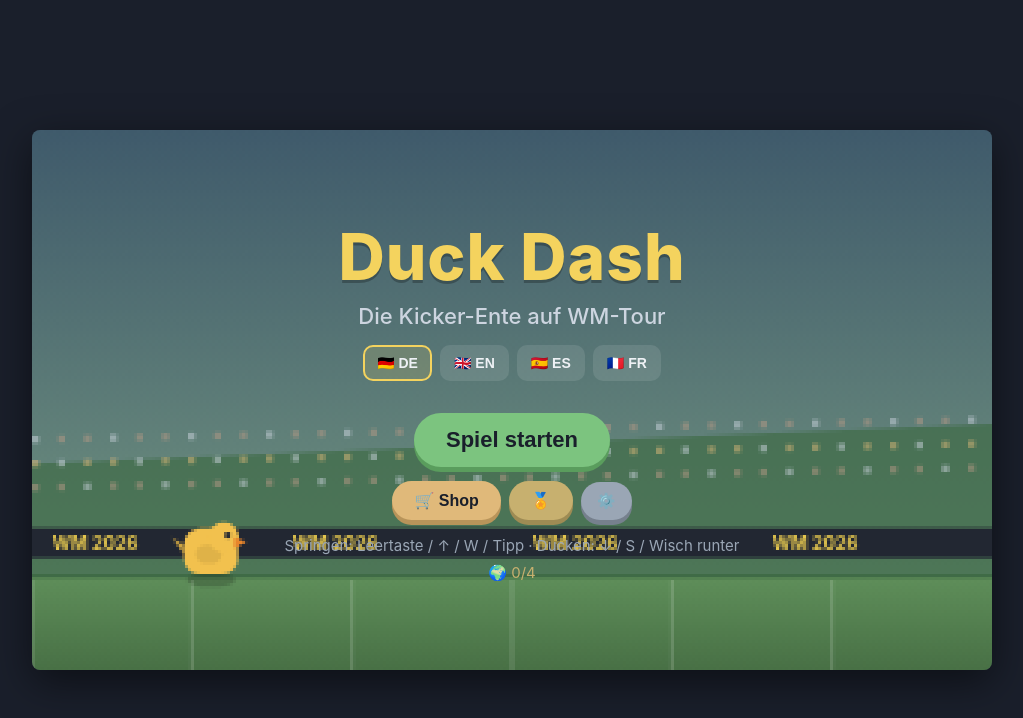
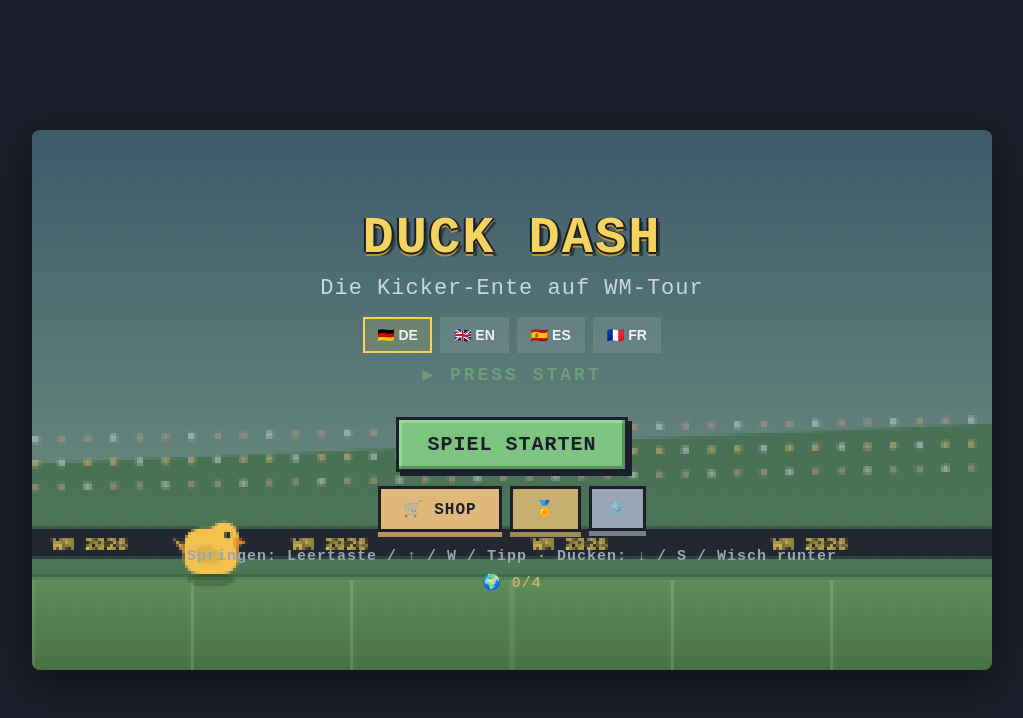
Before and after one commit to yunghundse/duck-dash, a plain HTML site: page index.html in a window 1280 px wide. Shown: the whole page, without its empty margins (128-1151 px from the left). Drawn offline with Linux system fonts and the light colour scheme.

Commit message:
feat: Retro-UI, Pixel-Font, korrekte Sonderzeichen
- monospace Pixel-Font-Stack (deckt Umlaute + ES/FR-Akzente, offline-safe)
- gestufter Pixel-Schatten auf Titeln, blinkendes PRESS START
- eckige Retro-Buttons mit hartem Pixel-Rahmen
- Canvas-fillText auf monospace -> Akzente auf dem Canvas korrekt
- Score mit fuehrenden Nullen, Pixel-Herzen im HUD

Co-Authored-By: Claude Opus 4.8 (1M context) <noreply@anthropic.com>

```diff
--- a/index.html
+++ b/index.html
@@ -13,14 +13,22 @@
 <link rel="icon" href="./icon.svg" type="image/svg+xml">
 <link rel="apple-touch-icon" href="./icon.svg">
 <style>
+  /* Retro-Pixel-Look: monospace deckt ALLE Sonderzeichen (Umlaute + ES/FR-Akzente) ab,
+     ist offline verfuegbar und braucht keine externe Webschrift. */
+  :root {
+    --pix: "Courier New", "DejaVu Sans Mono", ui-monospace, Menlo, Consolas, monospace;
+  }
   * { margin: 0; padding: 0; box-sizing: border-box; }
   html, body {
     width: 100%; height: 100%;
     background: #1a1f2b;
-    font-family: -apple-system, BlinkMacSystemFont, "Segoe UI", Roboto, sans-serif;
+    font-family: var(--pix);
+    font-weight: 700;
+    letter-spacing: 1px;
     overflow: hidden;
     -webkit-user-select: none; user-select: none;
     -webkit-tap-highlight-color: transparent;
+    -webkit-font-smoothing: none;
   }
   #stage {
     position: absolute;
@@ -51,11 +59,20 @@
   }
   .hidden { display: none !important; }
   h1 {
-    font-size: clamp(28px, 7vw, 64px);
+    font-size: clamp(24px, 6vw, 52px);
     font-weight: 800;
-    letter-spacing: 1px;
+    letter-spacing: 2px;
+    text-transform: uppercase;
     color: #f4d35e;
-    text-shadow: 0 3px 0 rgba(0,0,0,0.25);
+    /* gestufter Pixel-Schatten statt weichem Schlagschatten */
+    text-shadow: 2px 0 0 #1a1f2b, -2px 0 0 #1a1f2b, 0 2px 0 #1a1f2b,
+                 0 4px 0 #b8922e, 4px 4px 0 rgba(0,0,0,0.4);
+  }
+  .blink { animation: blink 1s steps(2, start) infinite; }
+  @keyframes blink { 50% { opacity: 0; } }
+  #pressStart {
+    margin-top: 10px; color: #7cc47f; font-size: clamp(12px, 2.4vw, 18px);
+    text-transform: uppercase; letter-spacing: 3px;
   }
   .subtitle {
     font-size: clamp(13px, 2.6vw, 22px);
@@ -71,18 +88,22 @@
   }
   .btn {
     margin-top: clamp(20px, 4vh, 40px);
-    padding: 14px 32px;
-    font-size: clamp(15px, 2.8vw, 22px);
-    font-weight: 700;
+    padding: 13px 28px;
+    font-family: var(--pix);
+    font-size: clamp(14px, 2.6vw, 20px);
+    font-weight: 800;
+    letter-spacing: 1px;
+    text-transform: uppercase;
     color: #1a1f2b;
     background: #7cc47f;
-    border: none;
-    border-radius: 999px;
+    border: 3px solid #1a1f2b;        /* harter Pixel-Rahmen */
+    border-radius: 0;                 /* eckig = retro */
     cursor: pointer;
-    box-shadow: 0 5px 0 #5a9d5d;
-    transition: transform .08s, box-shadow .08s;
+    box-shadow: 4px 4px 0 #1a1f2b, inset -3px -3px 0 rgba(0,0,0,0.25), inset 3px 3px 0 rgba(255,255,255,0.25);
+    transition: transform .06s, box-shadow .06s;
+    image-rendering: pixelated;
   }
-  .btn:active { transform: translateY(3px); box-shadow: 0 2px 0 #5a9d5d; }
+  .btn:active { transform: translate(2px,2px); box-shadow: 2px 2px 0 #1a1f2b, inset -3px -3px 0 rgba(0,0,0,0.25); }
   .hint {
     font-size: clamp(11px, 2.2vw, 15px);
     margin-top: 16px;
@@ -104,7 +125,7 @@
     color: #eef1f5;
     background: rgba(255,255,255,0.10);
     border: 2px solid transparent;
-    border-radius: 10px;
+    border-radius: 0;
     cursor: pointer;
   }
   .langBtn.active { border-color: #f4d35e; background: rgba(244,211,94,0.15); }
@@ -118,8 +139,9 @@
   .shopItem .name { font-weight:700; font-size:15px; }
   .shopItem .desc { font-size:12px; color:#9aa6b5; }
   .shopItem .act {
-    padding:8px 16px; border:none; border-radius:999px;
-    font-weight:700; font-size:14px; cursor:pointer; min-width:88px;
+    padding:8px 16px; border:2px solid #1a1f2b; border-radius:0;
+    font-family:var(--pix); font-weight:800; font-size:13px; text-transform:uppercase;
+    cursor:pointer; min-width:88px; box-shadow:2px 2px 0 #1a1f2b;
   }
   .act.buy { background:#7cc47f; color:#1a1f2b; }
   .act.equip { background:#6fa3c7; color:#1a1f2b; }
@@ -167,6 +189,7 @@
       <button class="langBtn" data-lang="es">🇪🇸 ES</button>
       <button class="langBtn" data-lang="fr">🇫🇷 FR</button>
     </div>
+    <div id="pressStart" class="blink">▶ PRESS START</div>
     <button id="startBtn" class="btn">Spiel starten</button>
     <div style="display:flex;gap:8px;margin-top:14px;align-items:center;flex-wrap:wrap;justify-content:center;">
       <button id="shopBtn" class="btn" style="margin-top:0;background:#e0b97a;box-shadow:0 5px 0 #b8945a;font-size:16px;padding:10px 22px;">🛒 Shop</button>
@@ -779,7 +802,7 @@ const RENDER = {
     const bandY = GROUND_Y - 46;
     ctx.fillStyle = PALETTE.night; ctx.fillRect(0, bandY, W, 30);
     const s2 = (G.bgScroll * 0.5) % 240;
-    ctx.font = "700 18px -apple-system, sans-serif"; ctx.textAlign = "left";
+    ctx.font = "700 18px Courier New, monospace"; ctx.textAlign = "left";
     for (let x = -s2; x < W + 240; x += 240) { ctx.fillStyle = lv.flag[1]; ctx.fillText("WM 2026", x + 20, bandY + 21); }
 
     const grass = ctx.createLinearGradient(0, GROUND_Y, 0, H);
@@ -902,9 +925,9 @@ const RENDER = {
   },
 
   hud() {
-    ctx.fillStyle = PALETTE.snow; ctx.font = "700 26px -apple-system, sans-serif"; ctx.textAlign = "right";
+    ctx.fillStyle = PALETTE.snow; ctx.font = "700 26px Courier New, monospace"; ctx.textAlign = "right";
     ctx.fillText(String(Math.floor(G.score)).padStart(5, "0"), W - 20, 38);
-    ctx.font = "600 14px -apple-system, sans-serif"; ctx.fillStyle = "#aeb8c6";
+    ctx.font = "600 14px Courier New, monospace"; ctx.fillStyle = "#aeb8c6";
     ctx.fillText(t("best") + " " + G.best, W - 20, 58);
     ctx.fillText("⚽ " + G.balls + "   " + Math.floor(G.distance / 10) + " " + t("meters"), W - 20, 78);
     const maxHearts = Math.max(CONFIG.MAX_LIVES, G.lives);
@@ -913,7 +936,7 @@ const RENDER = {
     const bw = 200, bx = (W - bw) / 2, by = 24;
     ctx.fillStyle = "rgba(0,0,0,0.25)"; ctx.fillRect(bx, by, bw, 8);
     ctx.fillStyle = lv.flag[1]; ctx.fillRect(bx, by, bw * Math.min(1, G.levelDist / CONFIG.LEVEL_GOAL), 8);
-    ctx.fillStyle = PALETTE.snow; ctx.font = "600 14px -apple-system, sans-serif"; ctx.textAlign = "center";
+    ctx.fillStyle = PALETTE.snow; ctx.font = "600 14px Courier New, monospace"; ctx.textAlign = "center";
     ctx.fillText(tCountry(lv.key), W / 2, by - 6); ctx.textAlign = "left";
   },
 
```
